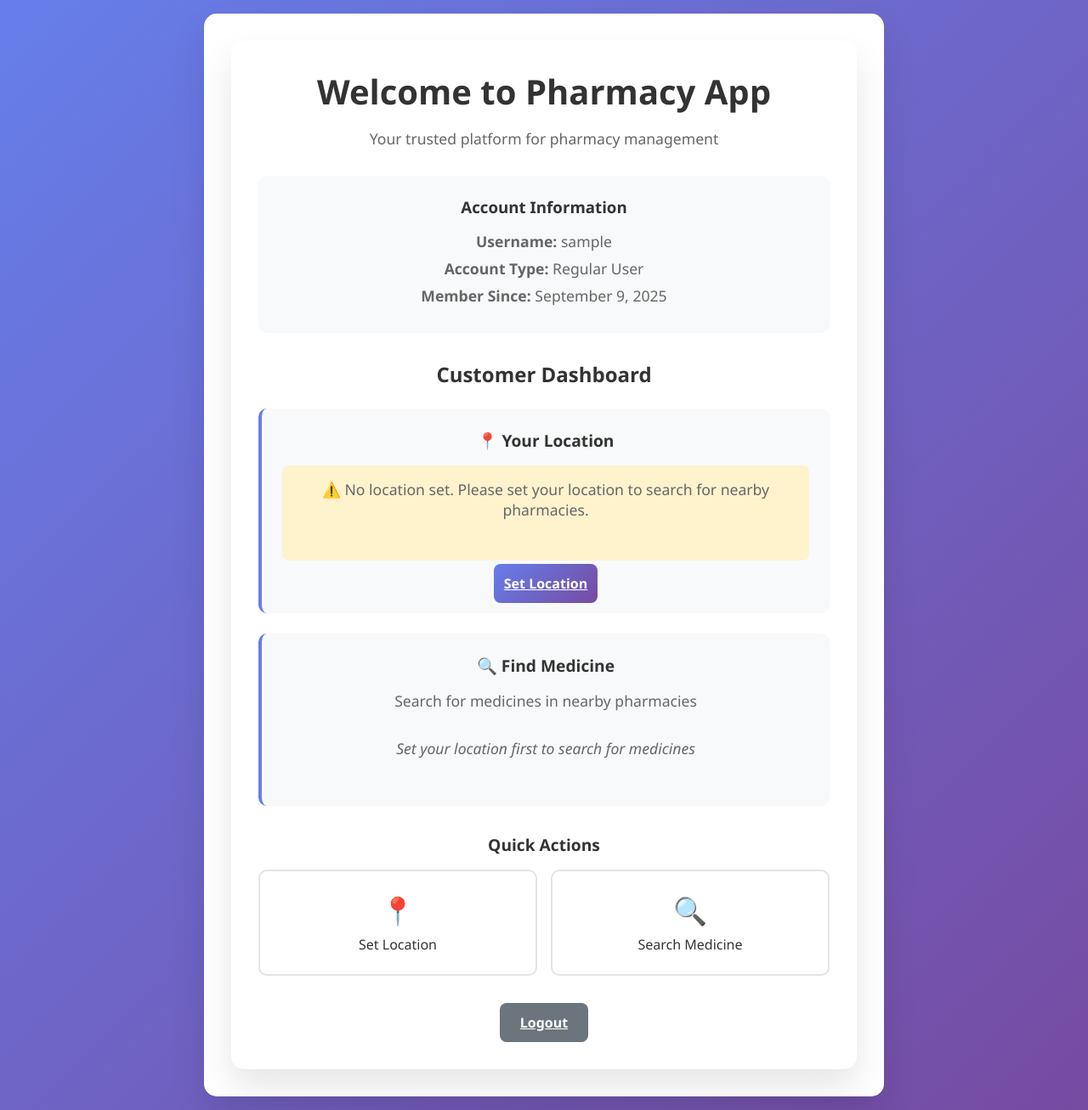
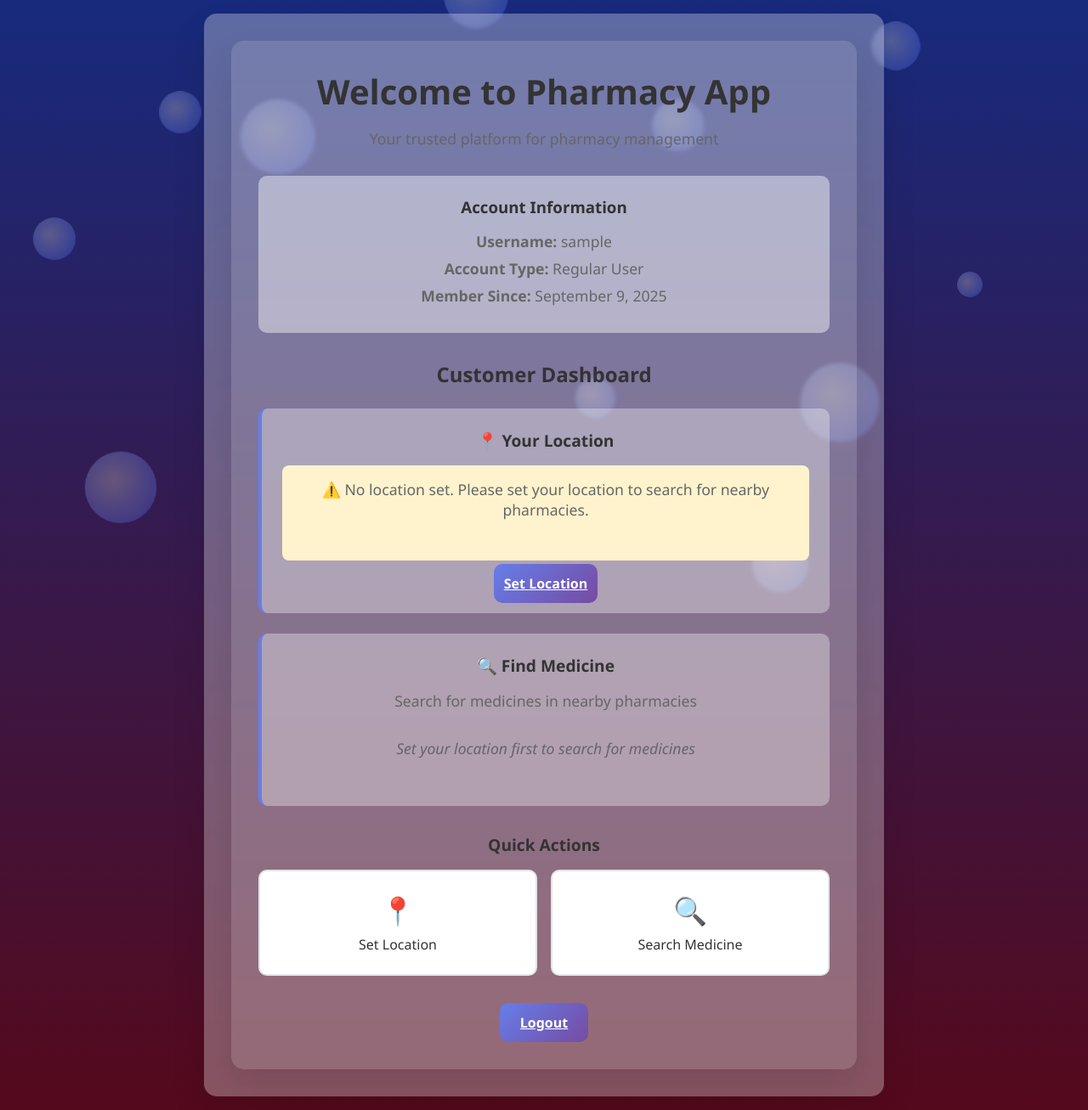
Before and after one commit to satvik-phadte/pharmacy-app-ByteMe, a Django app: page /auth/homepage/ in a window 1280 px wide. Shown: the whole page at 85% size. Run offline with Django 5.2, Linux system fonts and the light colour scheme; the visitor is signed in with stand-in values (Sample User, id 1); data that the repository does not hold is empty.

Commit message:
added some CSS

```diff
--- a/backend/authentication/templates/authentication/base.html
+++ b/backend/authentication/templates/authentication/base.html
@@ -13,21 +13,26 @@
 
         body {
             font-family: 'Segoe UI', Tahoma, Geneva, Verdana, sans-serif;
-            background: linear-gradient(135deg, #667eea 0%, #764ba2 100%);
+            background: linear-gradient( #172a7d 0%, #55091c 100%, #0c1635 0%);
             min-height: 100vh;
             display: flex;
             align-items: center;
             justify-content: center;
+
+
         }
 
         .container {
-            background: white;
+            background: rgba(255, 255, 255, 0.306);
             border-radius: 15px;
             box-shadow: 0 20px 40px rgba(0, 0, 0, 0.1);
             padding: 2rem;
             width: 100%;
             max-width: 400px;
             margin: 1rem;
+            backdrop-filter: blur(2px);
+
+
         }
 
         .header {
@@ -61,7 +66,7 @@
         .form-group input[type="password"] {
             width: 100%;
             padding: 0.75rem;
-            border: 2px solid #e1e5e9;
+            border: 2px solid #e1e5e910;
             border-radius: 8px;
             font-size: 1rem;
             transition: border-color 0.3s ease;
@@ -92,19 +97,29 @@
             background: linear-gradient(135deg, #667eea 0%, #764ba2 100%);
             color: white;
             border: none;
-            border-radius: 8px;
+            border-radius: 10px;
             font-size: 1rem;
             font-weight: 600;
             cursor: pointer;
             transition: transform 0.2s ease;
+            overflow: hidden;
+            position: relative;
+            z-index: 0;
         }
+
+
+
+
+
+
+
 
         .btn:hover {
             transform: translateY(-2px);
         }
 
         .btn-secondary {
-            background: #6c757d;
+            background: linear-gradient(135deg, #667eea 0%, #764ba2 100%);
         }
 
         .links {
@@ -156,7 +171,7 @@
         }
 
         .welcome-card {
-            background: white;
+            background: rgba(255, 255, 255, 0.126);
             border-radius: 15px;
             box-shadow: 0 20px 40px rgba(0, 0, 0, 0.1);
             padding: 2rem;
@@ -176,7 +191,7 @@
         }
 
         .user-info {
-            background: #f8f9fa;
+            background: #f8f9fa75;
             border-radius: 10px;
             padding: 1.5rem;
             margin-bottom: 2rem;
@@ -206,11 +221,16 @@
             display: flex;
             gap: 1rem;
             justify-content: center;
+
+
         }
 
         .btn-group .btn {
             width: auto;
             padding: 0.75rem 1.5rem;
+            background: linear-gradient(135deg, #667eea 0%, #764ba2 100%);
+            ;
+
         }
 
         .dashboard-section {
@@ -224,7 +244,7 @@
         }
 
         .status-card {
-            background: #f8f9fa;
+            background: #f8f9fa5b;
             border-radius: 10px;
             padding: 1.5rem;
             margin-bottom: 1.5rem;
@@ -447,7 +467,7 @@
         }
 
         .search-form {
-            background: white;
+            background: rgba(255, 255, 255, 0.801);
             padding: 2rem;
             border-radius: 10px;
             box-shadow: 0 2px 10px rgba(0, 0, 0, 0.1);
@@ -567,9 +587,73 @@
             border-radius: 8px;
             margin-bottom: 1.5rem;
         }
+
+        /* --- Enhanced Floating Balls Animation --- */
+        .floating-balls {
+            position: fixed;
+            top: 0; left: 0; width: 100vw; height: 100vh;
+            z-index: 0; pointer-events: none;
+            overflow: hidden;
+        }
+
+        .ball {
+            position: absolute;
+            border-radius: 50%;
+            opacity: 0.36;
+            background: radial-gradient(circle at 40% 40%, #fffceebb, #4160e7 90%);
+            will-change: transform, opacity;
+        }
+
+        /* Each ball is styled and animated differently for randomness */
+        .ball:nth-child(1)  { left: 8vw;  top: 73vh;  width: 80px; height: 80px; animation: floatBall1 9s ease-in-out infinite alternate; animation-delay: 0s; }
+        .ball:nth-child(2)  { left: 60vw; top: 23vh;  width: 60px; height: 60px; animation: floatBall2 12s linear infinite alternate; animation-delay: 2s; }
+        .ball:nth-child(3)  { left: 77vw; top: 53vh;  width: 100px; height: 100px; animation: floatBall3 10s cubic-bezier(.4,.8,.6,1) infinite alternate; animation-delay: 5s; }
+        .ball:nth-child(4)  { left: 15vw; top: 14vh;  width: 40px; height: 40px; animation: floatBall4 7s ease-in-out infinite alternate; animation-delay: 3s; }
+        .ball:nth-child(5)  { left: 80vw; top: 9vh;   width: 60px; height: 60px; animation: floatBall5 8s linear infinite alternate; animation-delay: 1s; }
+        .ball:nth-child(6)  { left: 34vw; top: 72vh;  width: 55px; height: 55px; animation: floatBall6 7.7s ease-in infinite alternate; animation-delay: 2.2s; }
+        .ball:nth-child(7)  { left: 53vw; top: 60vh;  width: 45px; height: 45px; animation: floatBall7 13s cubic-bezier(.2,.7,.8,1) infinite alternate; animation-delay: 0.7s; }
+        .ball:nth-child(8)  { left: 22vw; top: 25vh;  width: 90px; height: 90px; animation: floatBall8 7.5s linear infinite alternate; animation-delay: 1.2s; }
+        .ball:nth-child(9)  { left: 68vw; top: 79vh;  width: 65px; height: 65px; animation: floatBall9 11.5s ease-in infinite alternate; animation-delay: 4s; }
+        .ball:nth-child(10) { left: 88vw; top: 40vh;  width: 30px; height: 30px; animation: floatBall10 9s cubic-bezier(.5,.7,.8,1) infinite alternate; animation-delay: 7s; }
+        .ball:nth-child(11) { left: 41vw; top: 3vh;   width: 70px; height: 70px; animation: floatBall11 10s linear infinite alternate; animation-delay: 3s; }
+        .ball:nth-child(12) { left: 3vw;  top: 32vh;  width: 50px; height: 50px; animation: floatBall12 8.7s ease-in infinite alternate; animation-delay: 6s; }
+
+        /* --- Keyframes: Each ball follows a unique path/motion --- */
+        @keyframes floatBall1 {   0%{transform: translateY(0);} 50%{transform: translateY(-90px) scale(1.1);} 100%{transform: translateY(0);} }
+        @keyframes floatBall2 {   0%{transform: translateY(0);} 20%{transform: translateY(-30px);} 60%{transform: translateY(-110px) scale(1.05);} 100%{transform: translateY(0);} }
+        @keyframes floatBall3 {   0%{transform: translateX(0);} 40%{transform: translateX(-70px) scale(0.9);} 80%{transform: translateX(-110px) scale(1.15);} 100%{transform: translateX(0);} }
+        @keyframes floatBall4 {   0%{transform: translateY(0) scale(1);} 60%{transform: scale(1.25);} 100%{transform: translateY(-70px) scale(1);} }
+        @keyframes floatBall5 {   0%{transform: translateY(0);} 20%{transform: translateY(40px);} 50%{transform: translateY(-80px) scale(0.92);} 100%{transform: translateY(0);} }
+        @keyframes floatBall6 {   0%{transform: translateX(0);} 40%{transform: translateX(-60px) scale(0.95);} 80%{transform: translateX(-40px) scale(1.08);} 100%{transform: translateX(0);} }
+        @keyframes floatBall7 {   0%{transform: translateY(0);} 20%{transform: translateY(-110px) scale(1.17);} 90%{transform: translateY(10px) scale(0.98);} 100%{transform: translateY(0);} }
+        @keyframes floatBall8 {   0%{transform: translateY(0) scale(1);} 30%{transform: scale(1.09);} 80%{transform: translateY(-100px) scale(0.96);} 100%{transform: translateY(0) scale(1);} }
+        @keyframes floatBall9 {   0%{transform: translateX(0);} 60%{transform: translateX(80px) scale(1.12);} 90%{transform: translateX(40px) scale(0.88);} 100%{transform: translateX(0);} }
+        @keyframes floatBall10{   0%{transform: translateY(0);} 50%{transform: translateY(-20px) scale(1.2);} 100%{transform: translateY(0);} }
+        @keyframes floatBall11{   0%{transform: translateY(0);} 40%{transform: translateY(-70px) scale(1.08);} 80%{transform: translateY(-20px) scale(0.97);} 100%{transform: translateY(0);} }
+        @keyframes floatBall12{   0%{transform: translateX(0);} 50%{transform: translateX(30px) scale(1.15);} 100%{transform: translateX(0);} }
+        /* --- End Enhanced Balls --- */
+
+
+
+
+
     </style>
 </head>
 <body>
+    <div class="floating-balls">
+        <div class="ball"></div>
+        <div class="ball"></div>
+        <div class="ball"></div>
+        <div class="ball"></div>
+        <div class="ball"></div>
+        <div class="ball"></div>
+        <div class="ball"></div>
+        <div class="ball"></div>
+        <div class="ball"></div>
+        <div class="ball"></div>
+        <div class="ball"></div>
+        <div class="ball"></div>
+    </div>
     <div class="container {% block container_class %}{% endblock %}">
         {% if messages %}
         <div class="messages">
@@ -583,5 +667,8 @@
 
         {% block content %}{% endblock %}
     </div>
+
+
+
 </body>
 </html>
--- a/backend/authentication/templates/authentication/inventory_confirm_delete.html
+++ b/backend/authentication/templates/authentication/inventory_confirm_delete.html
@@ -12,7 +12,7 @@
     <div class="item-details">
         <h3>{{ inventory_item.medicine.name }}</h3>
         <p><strong>Quantity:</strong> {{ inventory_item.quantity }}</p>
-        <p><strong>Price:</strong> ${{ inventory_item.price }}</p>
+        <p><strong>Price:</strong> {{ inventory_item.price }}</p>
         {% if inventory_item.expiry_date %}
             <p><strong>Expiry Date:</strong> {{ inventory_item.expiry_date|date:"M d, Y" }}</p>
         {% endif %}
--- a/backend/authentication/templates/authentication/inventory_list.html
+++ b/backend/authentication/templates/authentication/inventory_list.html
@@ -43,7 +43,7 @@
                             {{ item.quantity }}
                         </span>
                     </td>
-                    <td>${{ item.price }}</td>
+                    <td>{{ item.price }}</td>
                     <td>
                         {% if item.is_available %}
                             <span class="status-badge available">Available</span>
```
